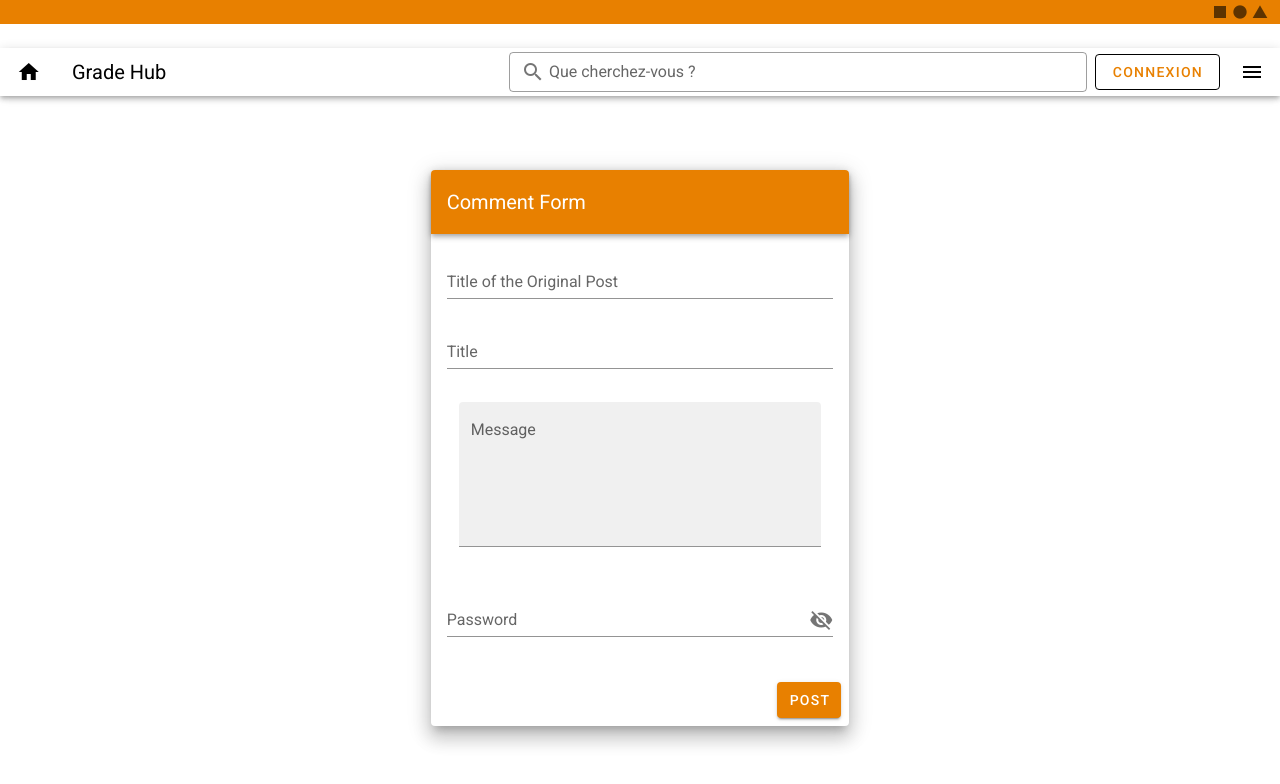
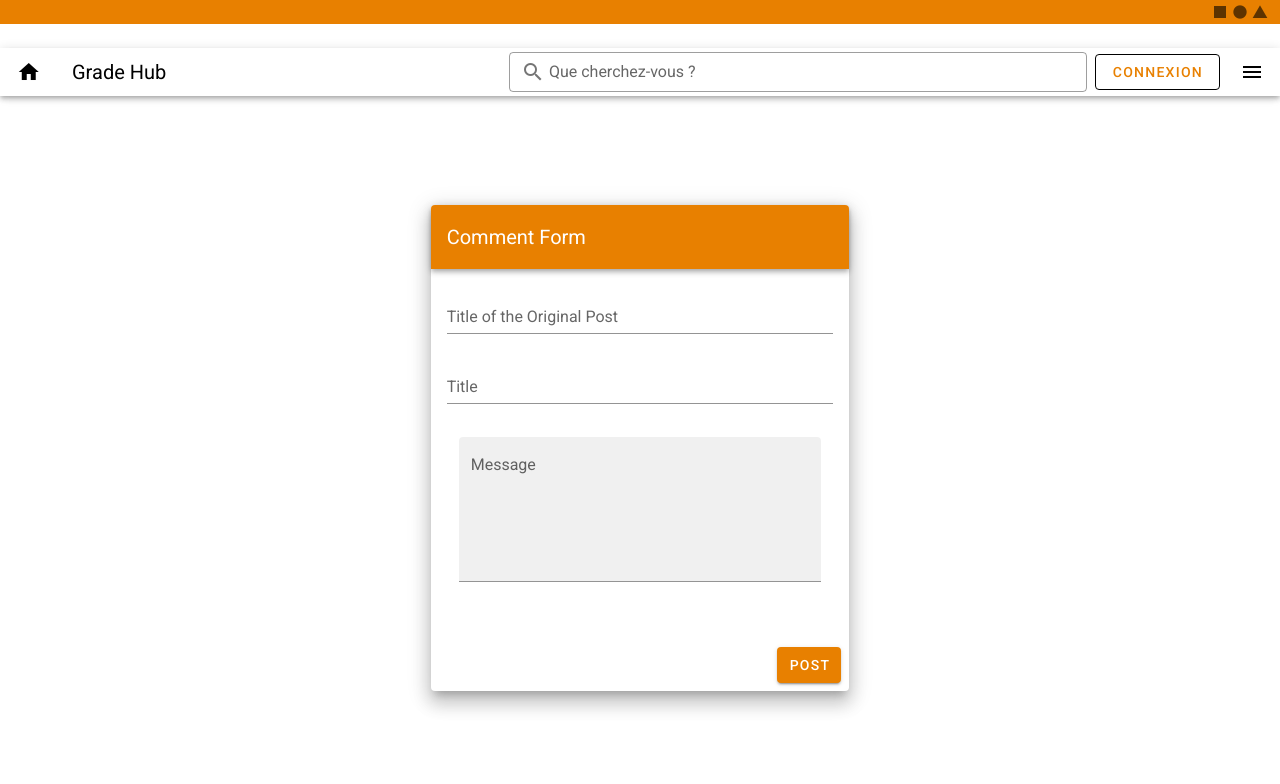
Before and after one commit to Camille-MICHAUD-MELI/front, a Nuxt app: page /comment in a window 1280 px wide. Shown: the top 784 px of the page. Built offline with nearby package versions, Linux system fonts and the light colour scheme.

Commit message:
posting a message is now working, but i have some nice FU.KING circular references, that block for doing anything i now need to work on it and make sure it will be solve this time, else i have probably finish the post-comment, but cant really test it

```diff
--- a/pages/comment.vue
+++ b/pages/comment.vue
@@ -24,11 +24,13 @@
                             name="title_origine"
                             label="Title of the Original Post"
                             type="text"
+                            v-model="post_title"
                           ></v-text-field>
                             <v-text-field
                             name="title"
                             label="Title"
                             type="text"
+                            v-model="title"
                             ></v-text-field>
                            <v-container fluid>
                               <v-textarea
@@ -37,22 +39,14 @@
                                 label="Message"
                                 auto-grow
                                 class="pa-0 ma-0"
+                                v-model="corpse"
                               ></v-textarea>
                            </v-container>
-                           <v-text-field
-                              id="password"
-                              name="password"
-                              label="Password"
-                              v-model="password"
-                              :append-icon="value ? 'mdi-eye' : 'mdi-eye-off'"
-                              @click:append="() => (value = !value)"
-                              :type="value ? 'password' : 'text'"
-                           ></v-text-field>
                         </v-form>
                      </v-card-text>
                      <v-card-actions>
                         <v-spacer></v-spacer>
-                        <v-btn color="primary" @click="loginHandler">POST</v-btn>
+                        <v-btn color="primary" @click="commentHandler">POST</v-btn>
                      </v-card-actions>
                   </v-card>
                </v-flex>
@@ -73,6 +67,27 @@ export default {
       { title: 'Comment', icon: 'mdi-message-text', route: '/comment' },
       { title: 'Account', icon: 'mdi-account-box', route: '/account' }
     ]
-  })
+  }),
+  methods: {
+    commentHandler () {
+      const data = {
+        title: this.title,
+        post_title: this.post_title,
+        corpse: this.corpse
+      }
+      console.log(data)
+      this.$axios.post('http://127.0.0.1:8000/commentpost', data).then((result) => {
+        console.log(result)
+        this.snackbar = true
+        setTimeout(() => {
+          this.$router.push('/')
+        }, 2000)
+      })
+        .catch((error) => {
+          console.log(error)
+          this.snackbarE = true
+        })
+    }
+  }
 }
 </script>
```
